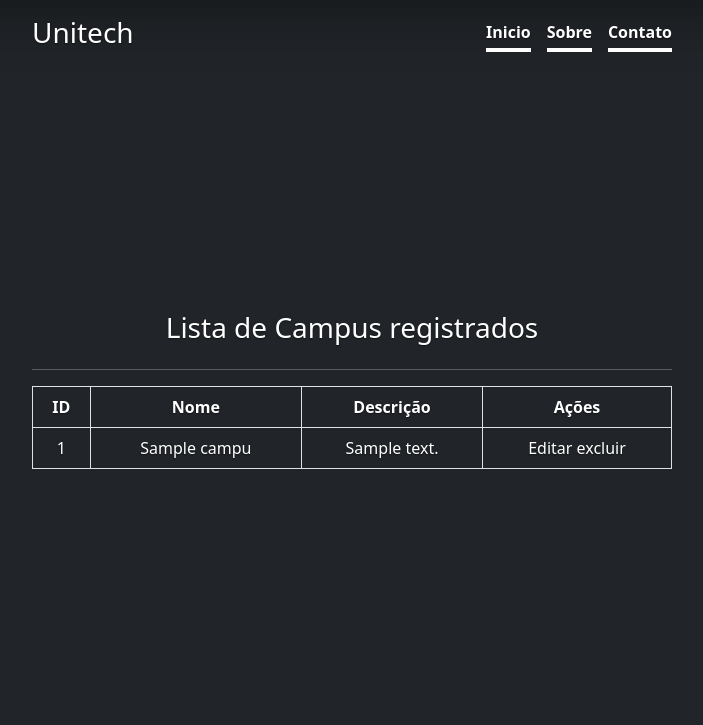
After one commit to willsantos86/sistema_universitario, a Django app: page /listar/campo/ in a window 1280 px wide. The commit adds this page. Shown: the top 725 px of the page, without its empty margins (288-991 px from the left). Run offline with Django 3.2, Linux system fonts and the light colour scheme; tables that the repository leaves empty hold one stand-in row (values such as "Sample post"); some libraries are stand-ins or nearby versions.

```diff
--- a/cadastro/templates/cadastro/form.html
+++ b/cadastro/templates/cadastro/form.html
@@ -1,4 +1,5 @@
 {% extends 'paginas/modelo.html' %}
+{% load static %}
 
 {% block menu %}
 <h3>Cadastro</h3>
@@ -10,7 +11,7 @@
 {% csrf_token %}
 {{ form.as_p }}
 
-<button type="submit"class="btn btn-outline-primary">Cadastrar</button>
+<button type="submit"class="btn btn-primary">Cadastrar</button>
 
 </form>
 
--- /dev/null
+++ b/cadastro/templates/cadastro/lista/campo.html
@@ -0,0 +1,37 @@
+{% extends 'paginas/modelo.html' %}
+
+{% load static %}
+
+{% block menu %}
+<h3>Lista de Campus registrados</h3>
+<hr>
+<div class="table-responsive">
+<table class="table table-bordered text-white">
+    <tr>
+        <th>ID</th>
+        <th>Nome</th>
+        <th>Descrição</th>
+        <th>Ações</th>
+    </tr>
+    {% for campo in object_list %}
+    <tr>
+        <td>{{ campo.pk }}</td>
+        <td>{{ campo.nome }}</td>
+        <td>{{ campo.descricao }}</td>
+            <td>
+                Editar
+                excluir
+            </td>
+    </tr>
+
+    {% empty %}
+    <tr>
+        <td colspan="3">Nenhum campo registrado.</td>
+    </tr>
+
+    {% endfor %}
+
+</table>
+
+</div>
+{% endblock %}
--- a/cadastro/urls.py
+++ b/cadastro/urls.py
@@ -1,6 +1,8 @@
 from django.urls import path
 from .views import CampuCreate, AtividadeCreate
 from .views import CampuUpdate, AtividadeUpdate
+from .views import CampuDelete, AtividadeDelete
+from .views import CampuList, AtividadeList
 
 
 urlpatterns = [
@@ -8,6 +10,12 @@ urlpatterns = [
     path('cadastrar/atividade/', AtividadeCreate.as_view(), name='cadastrar-atividade'),
 
     path('editar/campo/<int:pk>/', CampuUpdate.as_view(), name='editar-campo'),
-    path('editar/atividade/<int:pk>/', CampuUpdate.as_view(), name='editar-atividade'),
+    path('editar/atividade/<int:pk>/', AtividadeUpdate.as_view(), name='editar-atividade'),
+
+    path('excluir/campo/<int:pk>/', CampuDelete.as_view(), name='excluir-campo'),
+    path('excluir/atividade/<int:pk>/', AtividadeDelete.as_view(), name='excluir-atividade'),
+
+    path('listar/campo/', CampuList.as_view(), name='listar-campo'),
+    path('listar/atividade/', AtividadeList.as_view(), name='listar-atividade'),
 
 ]
--- a/cadastro/views.py
+++ b/cadastro/views.py
@@ -1,4 +1,4 @@
-from django.views.generic import CreateView, UpdateView
+from django.views.generic import CreateView, UpdateView, ListView, DeleteView
 from .models import Campu, Atividade
 from django.urls import reverse_lazy
 
@@ -32,3 +32,26 @@ class AtividadeUpdate(UpdateView):
     fields = ['numero','descricao','pontos', 'detalhes', 'campo']
     template_name ='cadastro/form.html'
     success_url = reverse_lazy ('index')
+
+
+################# Delete ################
+
+class CampuDelete(DeleteView):
+    model = Campu
+    template_name = 'cadastro/form-excluir.html'
+    success_url = reverse_lazy('index')
+
+class AtividadeDelete(DeleteView):
+    model = Atividade
+    template_name = 'cadastro/form-excluir.html'
+    success_url = reverse_lazy('index')
+
+################# List ################
+
+class CampuList(ListView):
+    model = Campu
+    template_name = 'cadastro/lista/campo.html'
+
+class AtividadeList(ListView):
+    model = Atividade
+    template_name = 'cadastro/lista/atividade.html'
```
Also changed, not shown: cadastro/templates/cadastro/form-excluir.html (added, +21 -0 lines), cadastro/templates/cadastro/lista/atividade.html (added, +15 -0 lines).
